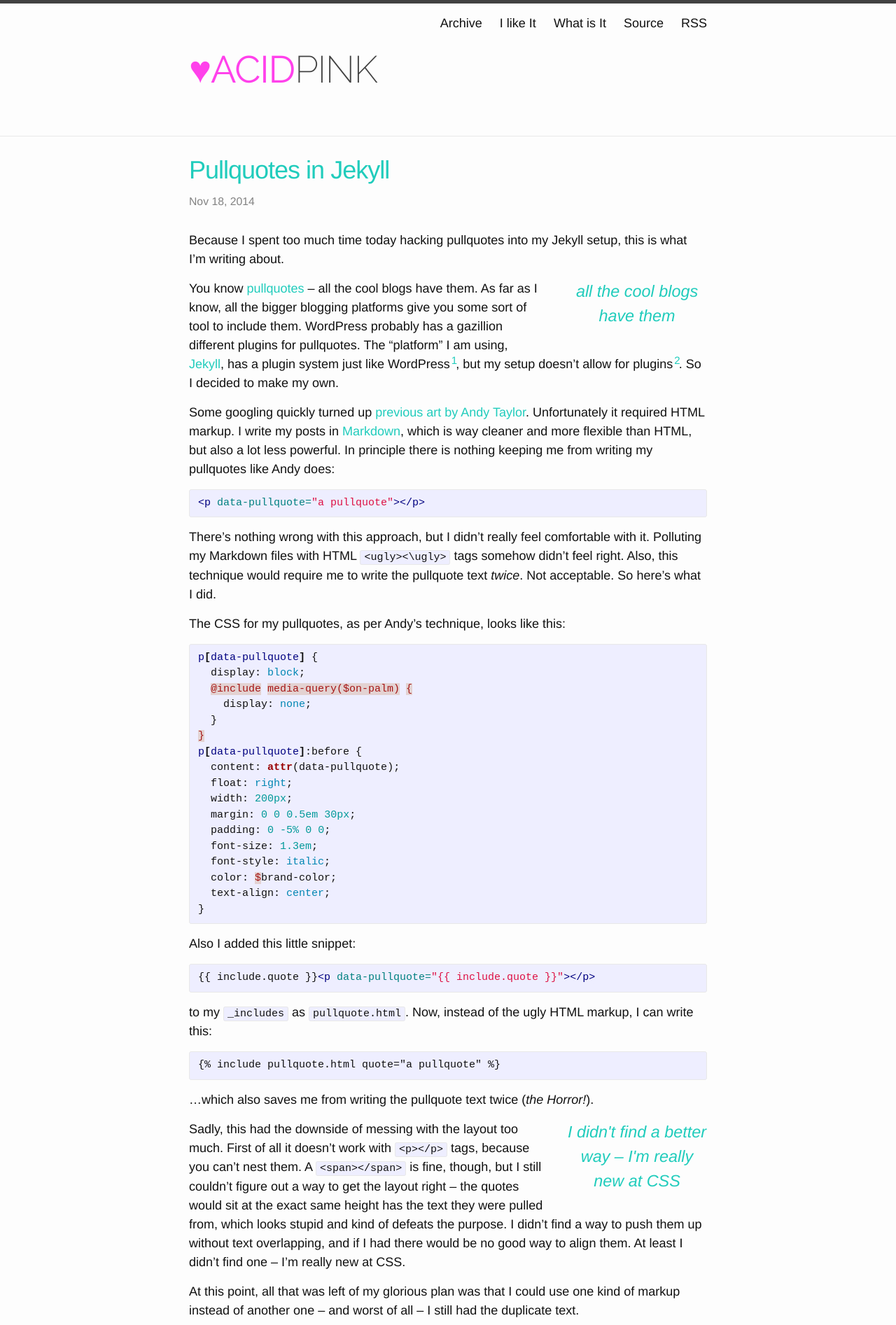
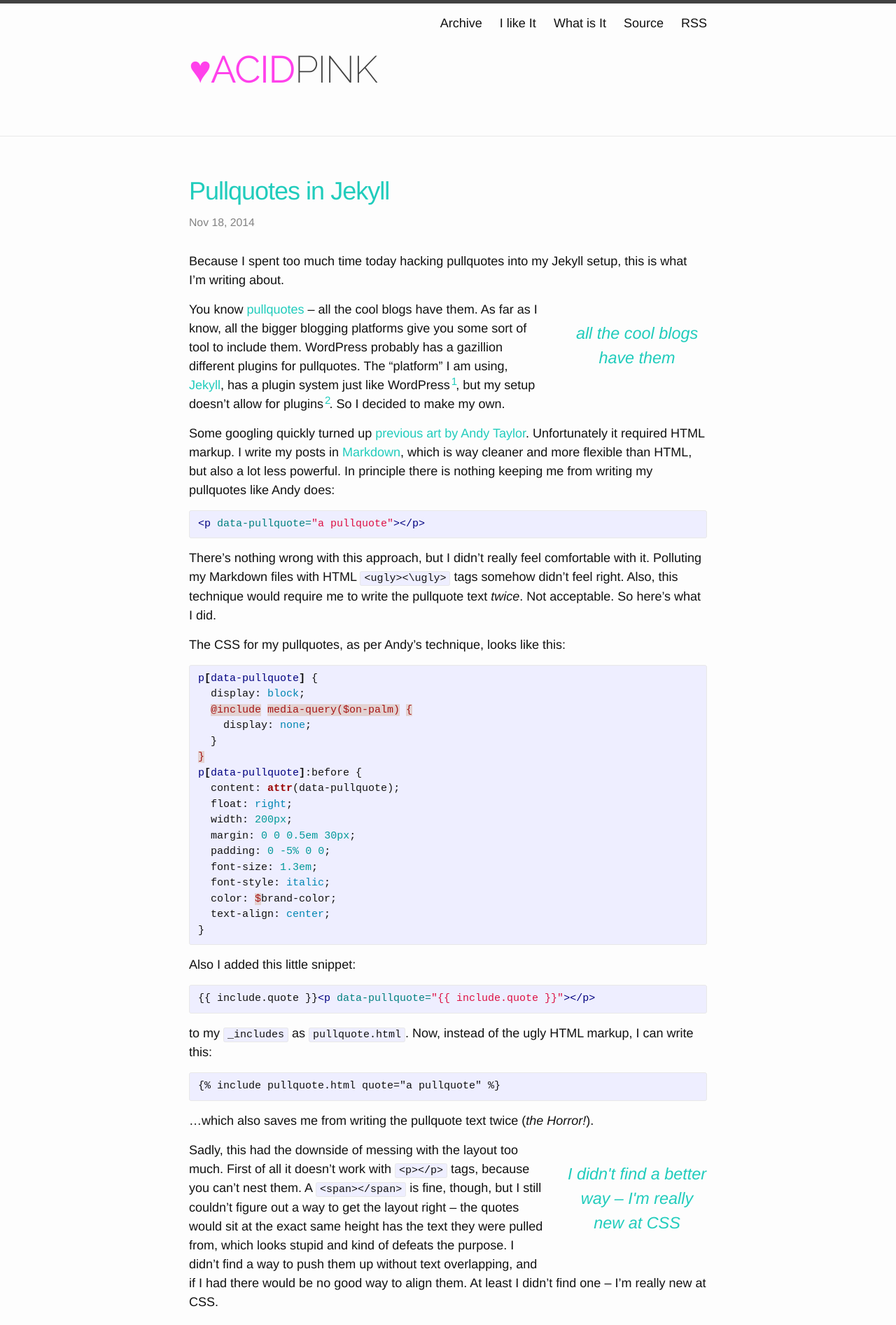
Before and after one commit to acdpnk/chrifpa.github.io, a Jekyll site: the page built from index.html, in a window 1280 px wide. Shown: the top 1893 px of the page at 70% size. Built offline with Jekyll 4.4.1, drawn with Linux system fonts in a browser that asks for light colours; the list of posts is cut into pages by our own code.

Commit message:
2014-11-19: change

```diff
--- a/_sass/_base.scss
+++ b/_sass/_base.scss
@@ -8,8 +8,8 @@ dl, dd, ol, ul, figure {
     padding: 0;
 }
 
-p {
-    position: relative;
+h1, h2, h3, h4, h5, h6, blockquote {
+    margin: $spacing-unit 0;
 }
 
 
--- a/_sass/_layout.scss
+++ b/_sass/_layout.scss
@@ -284,7 +284,7 @@ p[data-pullquote]:before {
   content: attr(data-pullquote);
   float: right;
   width: 200px;
-  margin: 0 0 0.5em 30px;
+  margin: $spacing-unit 0 $spacing-unit 30px;
   padding: 0 -5% 0 0;
   font-size: 1.3em;
   font-style: italic;
```
